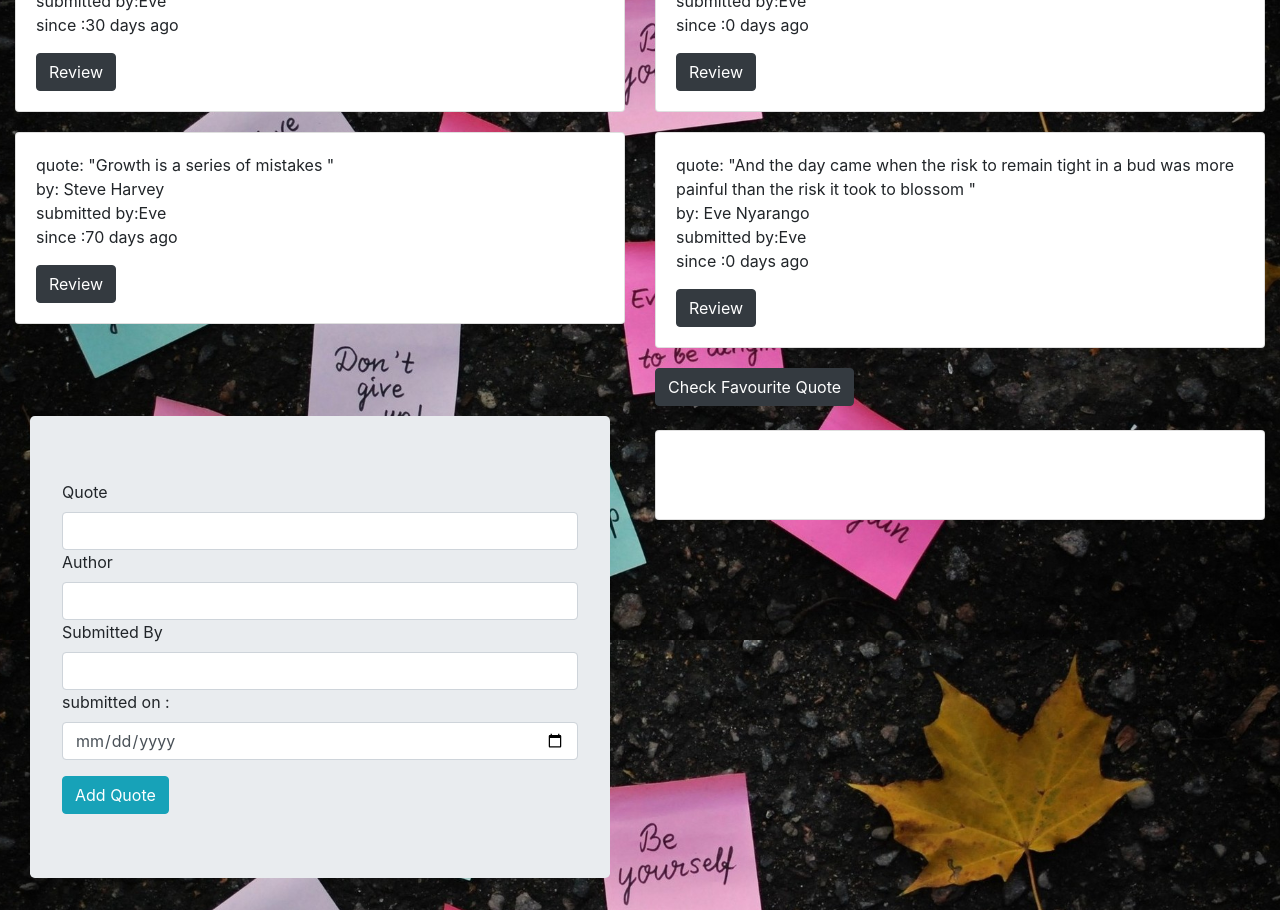
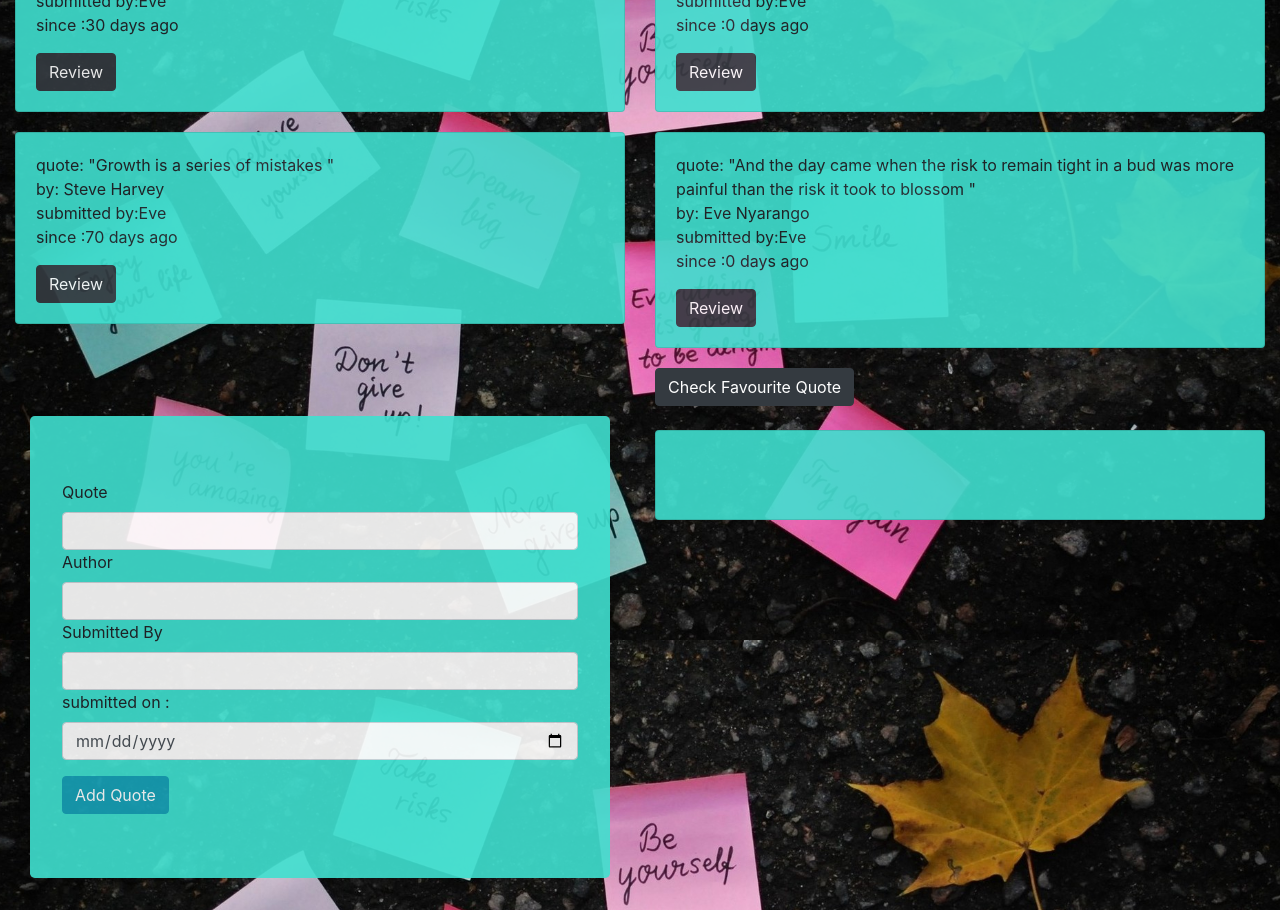
Before and after one commit to EveNyarango/Quotes, an Angular app: page / in a window 1280 px wide. Shown: the part 160-1070 px from the top of the page. Built offline with nearby package versions, Linux system fonts and the light colour scheme.

Commit message:
add background color to the card and jumbotron

```diff
--- a/src/styles.css
+++ b/src/styles.css
@@ -9,5 +9,10 @@ body{
 }
 .card{
     margin-bottom: 20px;
-    /* background-color: palevioletred; */
+    background-color:turquoise;
+    opacity: 0.9;
 }
+.jumbotron{
+    background-color:turquoise;
+    opacity: 0.9;
+}
```
